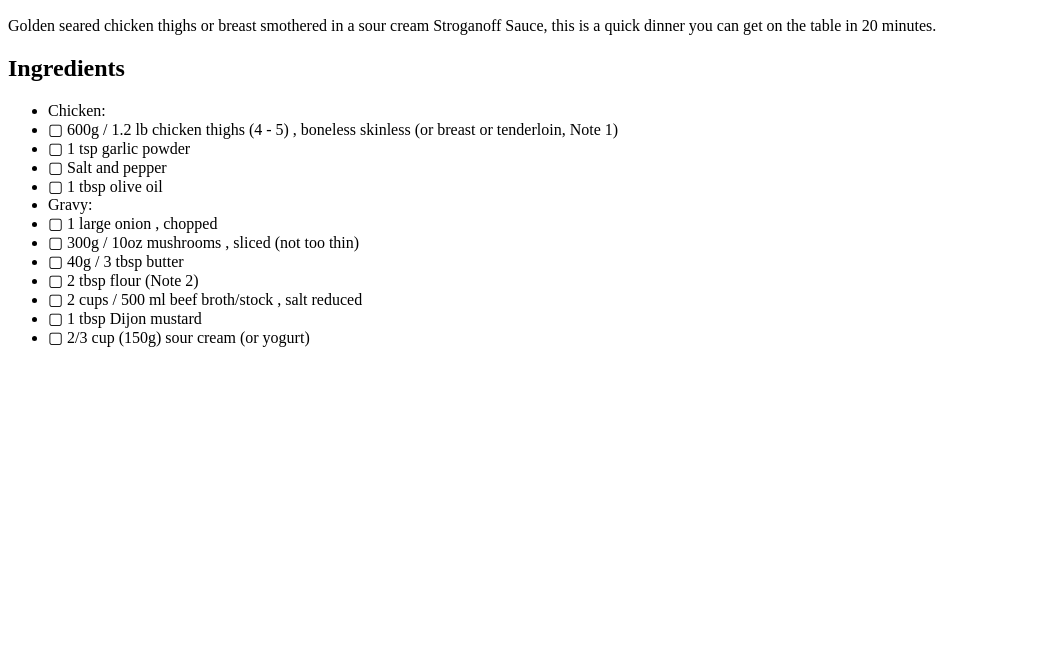
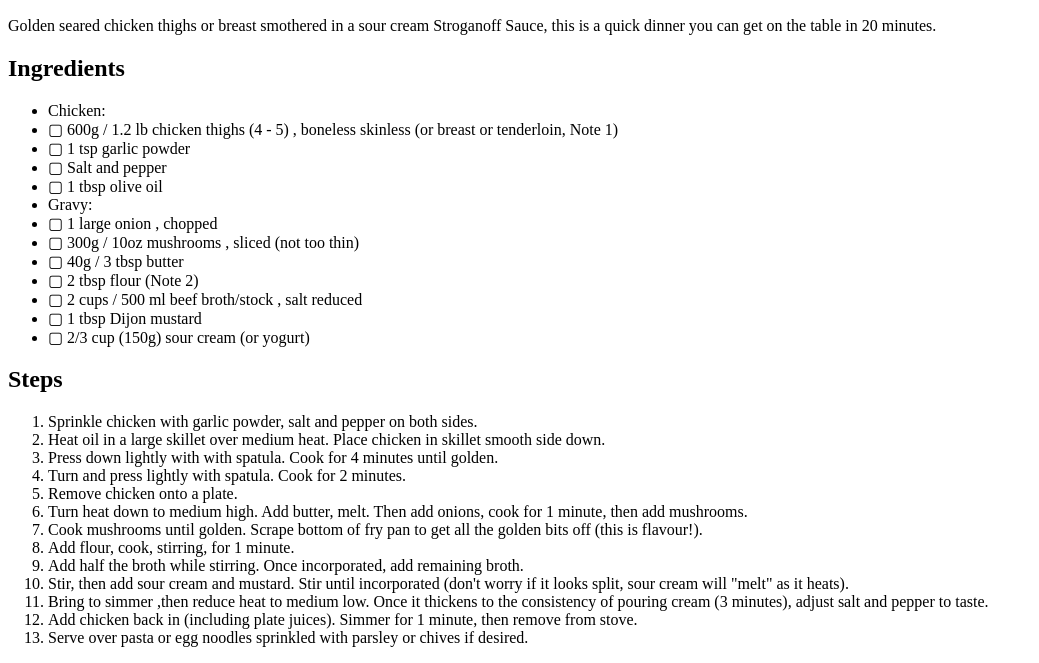
Before and after one commit to NavJJ06/odin-recipes, a plain HTML site: page recipes/stroganoff.html in a window 1280 px wide. Shown: the part 634-1297 px from the top of the page, without its empty margins (0-1039 px from the left). Before the commit the page ends 997 px from the top, so only its background shows below. Drawn offline with Linux system fonts and the light colour scheme.

Commit message:
Recipe stroganoff.html

```diff
--- a/recipes/stroganoff.html
+++ b/recipes/stroganoff.html
@@ -37,5 +37,21 @@
 <li>▢ 1 tbsp Dijon mustard</li>
 <li>▢ 2/3 cup (150g) sour cream (or yogurt)</li>
     </ul>
+<h2>Steps</h2>
+    <ol>
+        <li>    Sprinkle chicken with garlic powder, salt and pepper on both sides.</li>
+            <li> Heat oil in a large skillet over medium heat. Place chicken in skillet smooth side down.</li>
+                <li> Press down lightly with with spatula. Cook for 4 minutes until golden.</li>
+                    <li>     Turn and press lightly with spatula. Cook for 2 minutes.</li>
+                        <li> Remove chicken onto a plate.</li>
+                            <li> Turn heat down to medium high. Add butter, melt. Then add onions, cook for 1 minute, then add mushrooms.</li>
+                                <li>Cook mushrooms until golden. Scrape bottom of fry pan to get all the golden bits off (this is flavour!).</li>
+                                    <li>Add flour, cook, stirring, for 1 minute.</li>
+                                        <li>Add half the broth while stirring. Once incorporated, add remaining broth.</li>
+                                            <li>Stir, then add sour cream and mustard. Stir until incorporated (don't worry if it looks split, sour cream will "melt" as it heats).</li>
+                                                <li>Bring to simmer ,then reduce heat to medium low. Once it thickens to the consistency of pouring cream (3 minutes), adjust salt and pepper to taste.</li>
+                                                    <li>Add chicken back in (including plate juices). Simmer for 1 minute, then remove from stove.</li>
+                                                        <li>Serve over pasta or egg noodles sprinkled with parsley or chives if desired.</li>
+    </ol>
 </body>
 </html>
```
